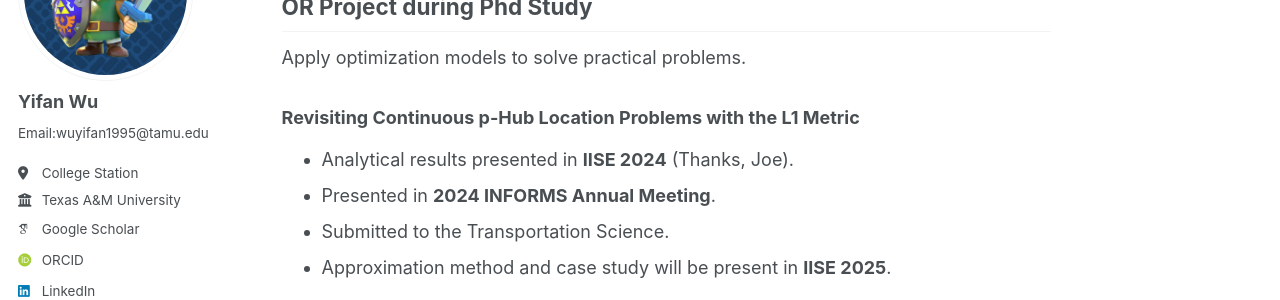
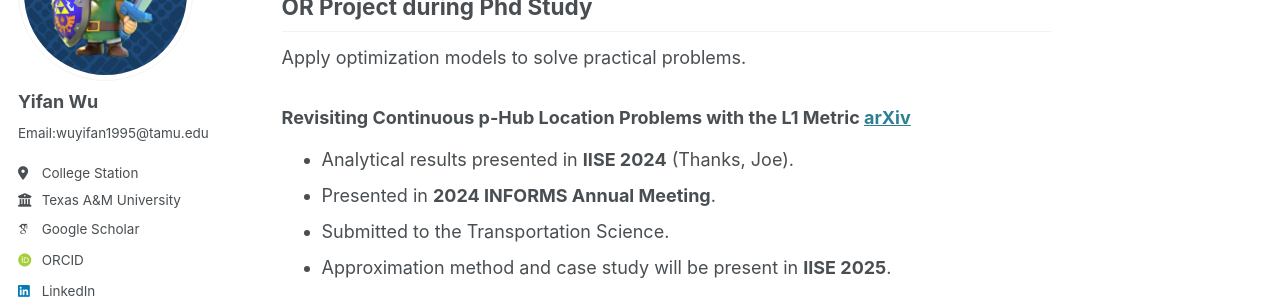
Before and after one commit to wuyifan1995/wuyifan1995.github.io, a Jekyll site: the page built from _pages/Research.md, in a window 1280 px wide and 900 px high. Shown: the part 200-500 px from the top of the window. Built offline with Jekyll 4.4.1, drawn with Linux system fonts in a browser that asks for light colours; some web fonts are replaced.

Commit message:
Update Research.md

```diff
--- a/_pages/Research.md
+++ b/_pages/Research.md
@@ -9,7 +9,7 @@ author_profile: true
 
 Apply optimization models to solve practical problems.
 
-### Revisiting Continuous p-Hub Location Problems with the L1 Metric
+### Revisiting Continuous p-Hub Location Problems with the L1 Metric [arXiv](https://arxiv.org/abs/2501.08439)
 - Analytical results presented in **IISE 2024** (Thanks, Joe).
 - Presented in **2024 INFORMS Annual Meeting**.
 - Submitted to the Transportation Science.
```
